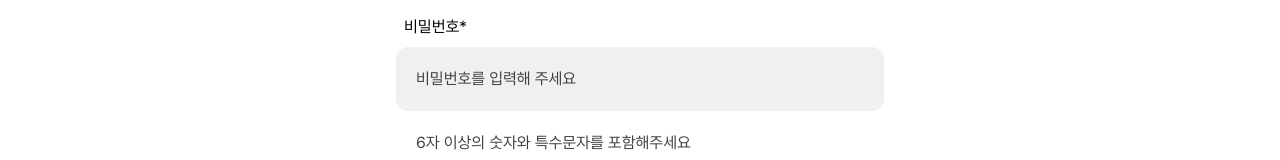
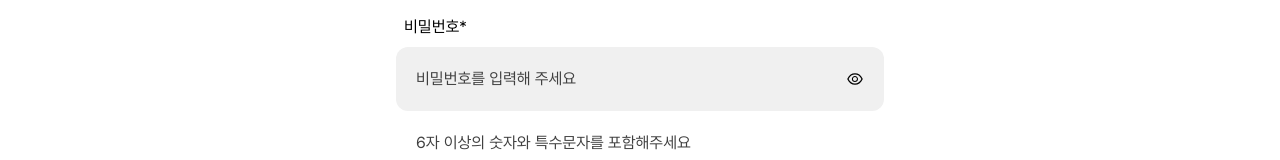
Before and after one commit to petD-ary/petDiary, a Next.js app: page /account in a window 1280 px wide. Shown: the part 507-667 px from the top of the page. Built offline with nearby package versions, Linux system fonts and the light colour scheme; no server answers.

Commit message:
fix: 비밀번호 표시 기능으로 변경

```diff
--- a/app/components/Account/UserForm/index.tsx
+++ b/app/components/Account/UserForm/index.tsx
@@ -13,6 +13,7 @@ const UserForm = () => {
   const [userId, setUserId] = useState<string>('');
   const [email, setEmail] = useState<string>('');
   const [password, setPassword] = useState<string>('');
+  const [showPassword, setShowPassword] = useState<boolean>(false);
   const [passwordCheck, setPasswordCheck] = useState<string>('');
 
   const confirm =
@@ -62,13 +63,14 @@ const UserForm = () => {
       />
       <Input
         label='비밀번호*'
-        type='password'
+        type={showPassword ? 'text' : 'password'}
         value={password}
         setValue={(value: string) => setPassword(value)}
         placeholder='비밀번호를 입력해 주세요'
         required
         desc='6자 이상의 숫자와 특수문자를 포함해주세요'
-        checkbox={passwordCheck === '' ? undefined : password.length > 5}
+        handleChangeType={() => setShowPassword((prev) => !prev)}
+        showPassword={showPassword}
       />
       <Input
         label='비밀번호 확인*'
```
